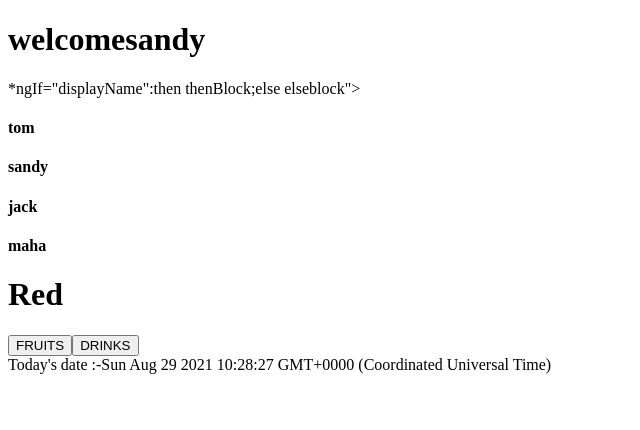
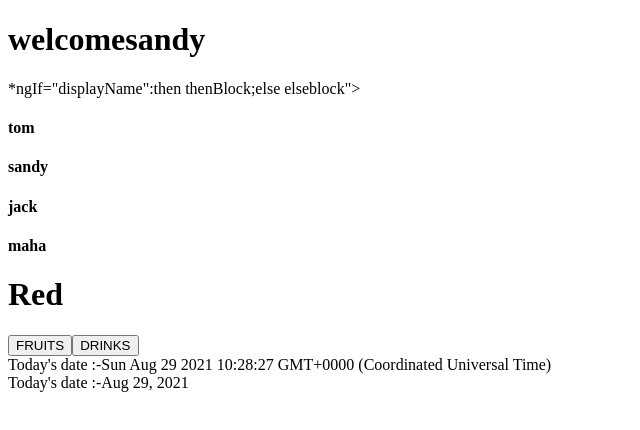
Before and after one commit to sandhiya02/Angular-Demo, an Angular app in the folder angular1/: page / in a window 1280 px wide. Shown: the top 430 px of the page, without its empty margins (0-640 px from the left). Built offline with nearby package versions, Linux system fonts and the light colour scheme.

Commit message:
pipes current date

```diff
--- a/angular1/src/app/pipes/pipes.component.html
+++ b/angular1/src/app/pipes/pipes.component.html
@@ -1,3 +1,6 @@
 <div>
     Today's date :-{{presentDate}}
 </div>
+<div>
+    Today's date :-{{presentDate | date}}
+</div>
```
